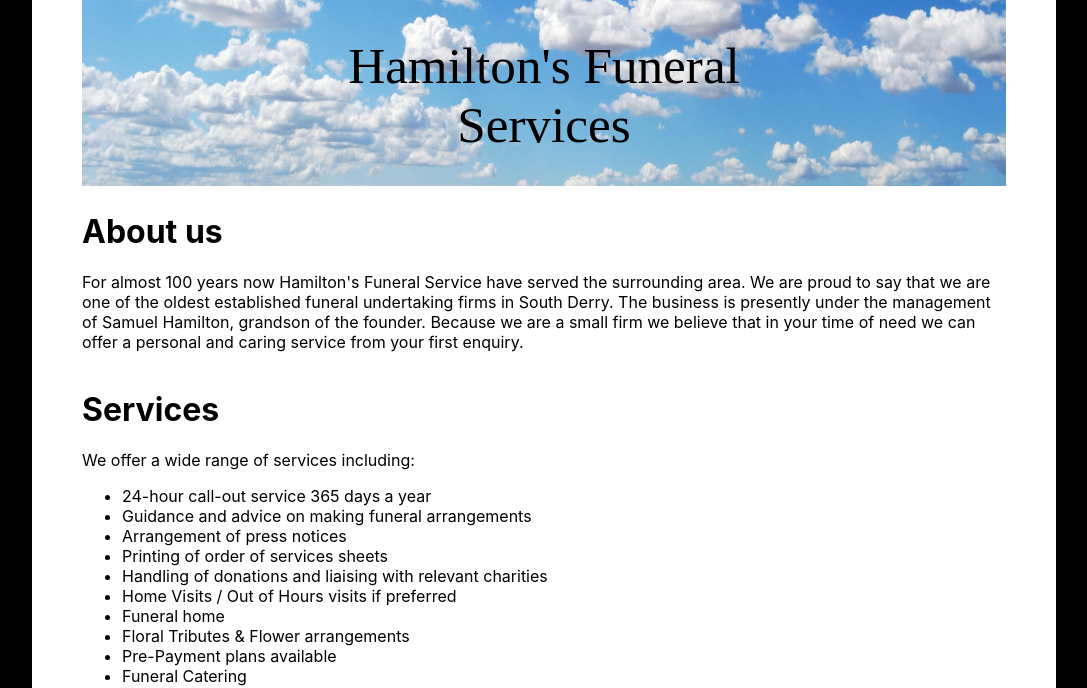
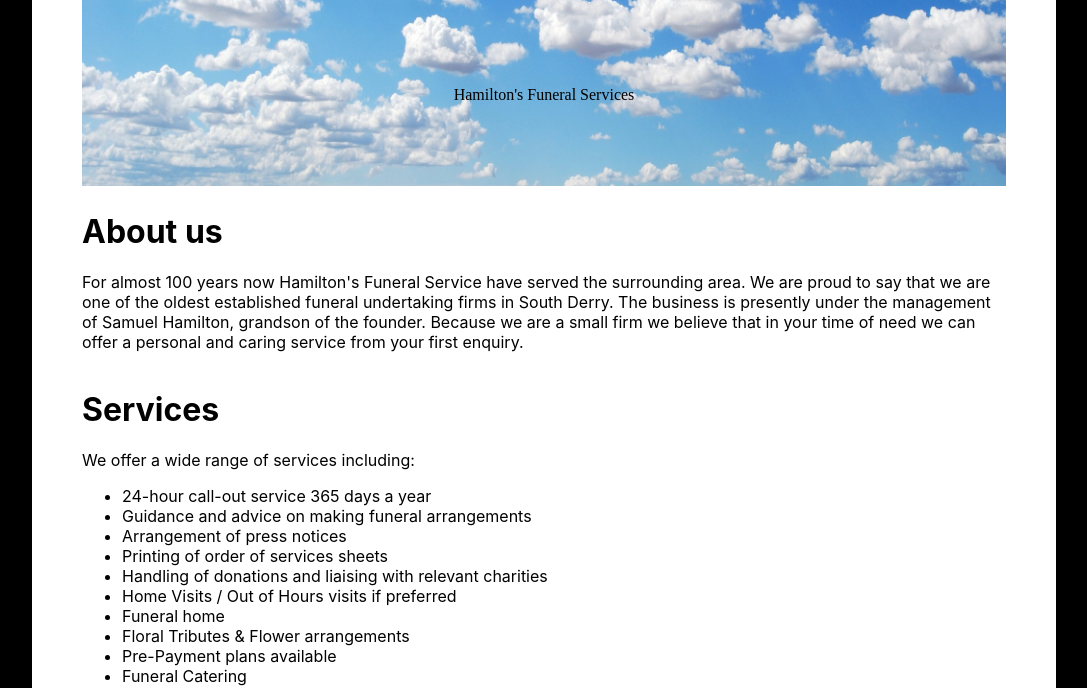
Before and after one commit to eddie9802/FuneralPage, a plain HTML site: page index.html in a window 1280 px wide. Shown: the top 688 px of the page, without its empty margins (96-1183 px from the left). Drawn offline with Linux system fonts and the light colour scheme; a web font is replaced by a local one.

Commit message:
made the image text 1vw

```diff
--- a/css/App.css
+++ b/css/App.css
@@ -72,7 +72,7 @@ code {
   position: absolute;
   top: 50%;
   left: 50%;
-  font-size: 4vw;
+  font-size: vw;
   transform: translate(-50%, -50%);
   font-family: "Monotype Corsiva"
 }
```
